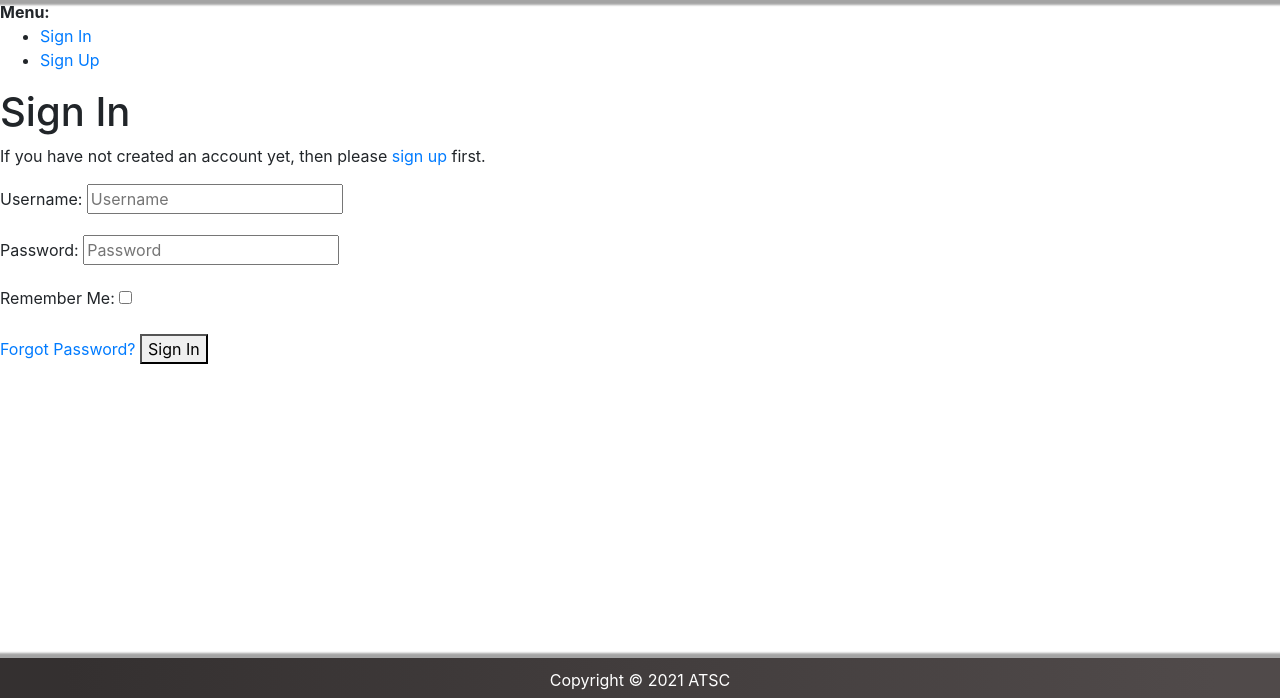
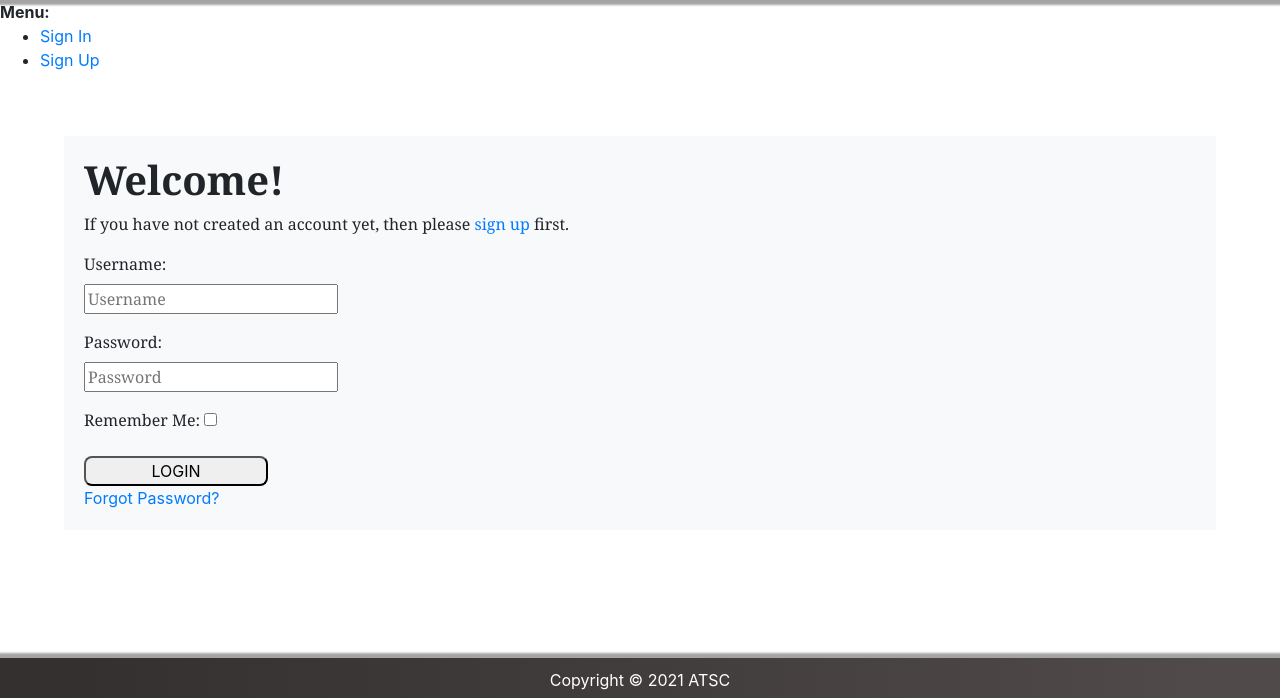
Before and after one commit to nplee01/FSCSW01, a Django app: page /accounts/login/ in a window 1280 px wide. Shown: the part 102-800 px from the top of the page. Run offline with Django 3.2, Linux system fonts and the light colour scheme; some libraries are stand-ins or nearby versions.

Commit message:
Login & Sign up css

```diff
--- a/static/css/styles.css
+++ b/static/css/styles.css
@@ -230,11 +230,42 @@ footer {
 }
 
 /* backtest */
-
 .bg-light {
-  margin: 50px 50px 80px 50px;
+  margin: 5% 5% 8% 5%;
 }
 
 .border {
-  padding: 50px;
+  padding: 5%;
 }
+
+/* Login & Signup */
+.login-style h1{
+  font-family: Georgia;
+  font-weight: 600;
+}
+
+.login-style p{
+  font-family: Georgia;
+}
+
+form p input {
+  display: flex;
+}
+
+#id_remember {
+  display: inline-block;
+}
+
+.primaryAction, #signup_form button {
+  width: 11.5rem;
+  border-radius: 0.5em;
+}
+
+.primaryAction:hover, #signup_form button:hover {
+  background-color: gold;
+  transition: 0.3s;
+}
+
+card-body {
+  padding-left: 10em;
+}
--- a/templates/account/login.html
+++ b/templates/account/login.html
@@ -7,7 +7,8 @@
 
 {% block content %}
 
-<h1>{% trans "Sign In" %}</h1>
+<div class="card-body bg-light login-style">
+  <h1>{% trans "Welcome!" %}</h1>
 
   {% get_providers as socialaccount_providers %}
 
@@ -39,8 +40,11 @@ for a {{ site_name }} account and sign in below:{% endblocktrans %}</p>
     {% if redirect_field_value %}
     <input type="hidden" name="{{ redirect_field_name }}" value="{{ redirect_field_value }}" />
     {% endif %}
+    <div>
+      <button class="primaryAction" type="submit">{% trans "LOGIN" %}</button>
+    </div>
     <a class="button secondaryAction" href="{% url 'account_reset_password' %}">{% trans "Forgot Password?" %}</a>
-  <button class="primaryAction" type="submit">{% trans "Sign In" %}</button>
   </form>
+</div>
 
 {% endblock %}
--- a/templates/account/signup.html
+++ b/templates/account/signup.html
@@ -5,6 +5,7 @@
 {% block head_title %}{% trans "Signup" %}{% endblock %}
 
 {% block content %}
+<div class="card-body bg-light login-style">
   <h1>{% trans "Sign Up" %}</h1>
 
   <p>{% blocktrans %}Already have an account? Then please <a href="{{ login_url }}">sign in</a>.{% endblocktrans %}</p>
@@ -17,5 +18,6 @@
     {% endif %}
     <button type="submit">{% trans "Sign Up" %} &raquo;</button>
   </form>
+</div>
 
 {% endblock %}
```
Lines whose indentation alone changed are shown as unchanged.
